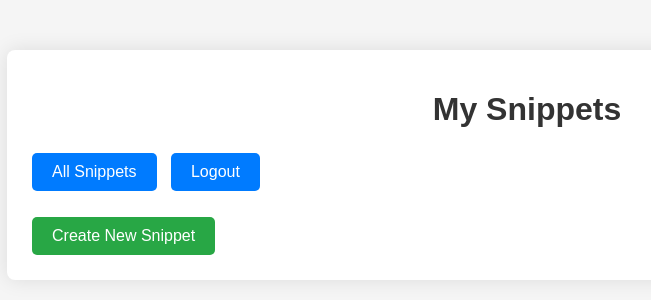
After one commit to 4rsa/Pastebin, a Django app: page /snippets/my-snippets/ in a window 1280 px wide. The commit adds this page. Shown: the top 300 px of the page, without its empty margins (113-764 px from the left). Run offline with Django 4.2, Linux system fonts and the light colour scheme; the visitor is signed in with stand-in values (Sample User, id 1); data that the repository does not hold is empty.

Commit message:
Created All Snippets Page and My Snipets Page

```diff
--- a/Pastebin/urls.py
+++ b/Pastebin/urls.py
@@ -6,7 +6,7 @@ from snippets.views import register
 
 urlpatterns = [
     path('admin/', admin.site.urls),
-    path('snippets/', include('snippets.urls')),  # Include your app URLs here
+    path('snippets/', include('snippets.urls')),
     path('accounts/', include('django.contrib.auth.urls')),  # Add this line
     path('register/', register, name='register'),
 
--- a/snippets/urls.py
+++ b/snippets/urls.py
@@ -1,10 +1,10 @@
 # snippets/urls.py
 from django.urls import path
-from .views import create_snippet, snippet_list, snippet_detail, update_snippet, delete_snippet
-from rest_framework.authtoken.views import obtain_auth_token  # Import obtain_auth_token view
+from .views import my_snippets, all_snippets, create_snippet, snippet_detail, update_snippet, delete_snippet
 
 urlpatterns = [
-    path('', snippet_list, name='snippet_list'),
+    path('my-snippets/', my_snippets, name='my_snippets'),
+    path('all-snippets/', all_snippets, name='all_snippets'),
     path('create/', create_snippet, name='create_snippet'),
     path('<int:pk>/', snippet_detail, name='snippet_detail'),
     path('<int:pk>/update/', update_snippet, name='update_snippet'),
--- a/snippets/views.py
+++ b/snippets/views.py
@@ -29,7 +29,7 @@ def create_snippet(request):
         )
         url = f'https://{settings.AWS_STORAGE_BUCKET_NAME}.s3.amazonaws.com/snippets/{title}.txt'
         Snippet.objects.create(title=title, url=url, user=request.user)
-        return redirect('snippet_list')
+        return redirect('all_snippets')
     return render(request, 'snippets/create_snippet.html')
 
 # Read Snippet
@@ -45,6 +45,11 @@ def snippet_detail(request, pk):
 @login_required
 def update_snippet(request, pk):
     snippet = get_object_or_404(Snippet, pk=pk)
+
+    # Ensure only the owner can update the snippet
+    if snippet.user != request.user:
+        return HttpResponseForbidden("You are not allowed to edit this snippet.")
+
     if request.method == 'POST':
         snippet.title = request.POST['title']
         content = request.POST['content']
@@ -66,13 +71,19 @@ def delete_snippet(request, pk):
     # Delete content from S3
     s3_client.delete_object(Bucket=settings.AWS_STORAGE_BUCKET_NAME, Key=snippet.url.split(f'https://{settings.AWS_STORAGE_BUCKET_NAME}.s3.amazonaws.com/')[1])
     snippet.delete()
-    return redirect('snippet_list')
+    # Get the 'next' parameter from the request
+    next_url = request.GET.get('next', 'all_snippets')
+    return redirect(next_url)
 
 # List Snippets
 @login_required
-def snippet_list(request):
+def my_snippets(request):
     snippets = Snippet.objects.filter(user=request.user)
-    return render(request, 'snippets/snippet_list.html', {'snippets': snippets})
+    return render(request, 'snippets/my_snippets.html', {'snippets': snippets})
+
+def all_snippets(request):
+    snippets = Snippet.objects.all()  # Get all snippets, regardless of the user
+    return render(request, 'snippets/all_snippets.html', {'snippets': snippets})
 
 # Register
 def register(request):
@@ -81,7 +92,7 @@ def register(request):
         if form.is_valid():
             user = form.save()
             login(request, user)
-            return redirect('snippet_list')
+            return redirect('all_snippets')
     else:
         form = UserCreationForm()
     return render(request, 'registration/register.html', {'form': form})
--- a/templates/snippets/create_snippet.html
+++ b/templates/snippets/create_snippet.html
@@ -30,7 +30,7 @@
         </form>
 
         <!-- Back to List button -->
-        <a href="{% url 'snippet_list' %}" class="button">Back to List</a>
+        <a href="{% url 'my_snippets' %}" class="button">Back to List</a>
     </div>
 </body>
 </html>
--- /dev/null
+++ b/templates/snippets/my_snippets.html
@@ -0,0 +1,38 @@
+<!DOCTYPE html>
+<html>
+<head>
+    <title>My Snippets</title>
+    {% load static %}
+    <link rel="stylesheet" type="text/css" href="{% static 'css/styles.css' %}">
+</head>
+<body>
+    <div class="content-container">
+        <h1>My Snippets</h1>
+
+        <!-- Navigation Links -->
+        <div class="navigation-links">
+            <a href="{% url 'all_snippets' %}" class="button">All Snippets</a>
+            <a href="{% url 'logout' %}" class="button">Logout</a>
+        </div>
+
+        <!-- List of user-specific snippets -->
+        <ul class="snippet-list">
+            {% for snippet in snippets %}
+                <li>
+                    <span>
+                        <a href="{% url 'snippet_detail' snippet.id %}?next=my_snippets">{{ snippet.title }}</a>
+                        <a href="{% url 'update_snippet' snippet.id %}?next=my_snippets">Update</a>
+                    </span>
+                    <form action="{% url 'delete_snippet' snippet.id %}?next=my_snippets" method="post">
+                        {% csrf_token %}
+                        <button type="submit">Delete</button>
+                    </form>
+                </li>
+            {% endfor %}
+        </ul>
+
+        <!-- Button to create a new snippet -->
+        <a href="{% url 'create_snippet' %}" class="button create-snippet">Create New Snippet</a>
+    </div>
+</body>
+</html>
--- a/templates/snippets/update_snippet.html
+++ b/templates/snippets/update_snippet.html
@@ -30,7 +30,7 @@
         </form>
 
         <!-- Back to List button -->
-        <a href="{% url 'snippet_list' %}" class="button">Back to List</a>
+        <a href="{% url request.GET.next %}" class="button">Back to List</a>
     </div>
 </body>
 </html>
```
Also changed, not shown: templates/snippets/all_snippets.html (added, +33 -0 lines), templates/snippets/snippet_detail.html (+6 -3 lines), templates/snippets/snippet_list.html (deleted, +0 -34 lines).
